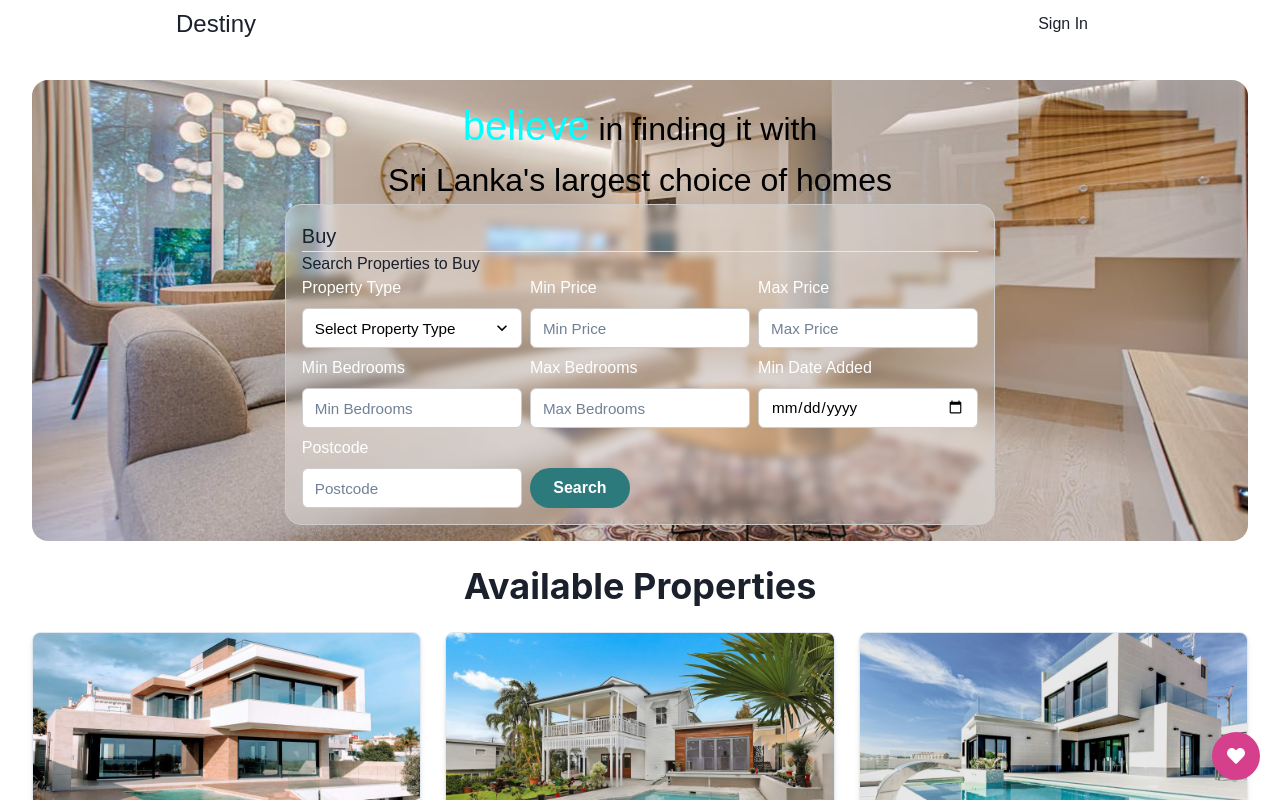
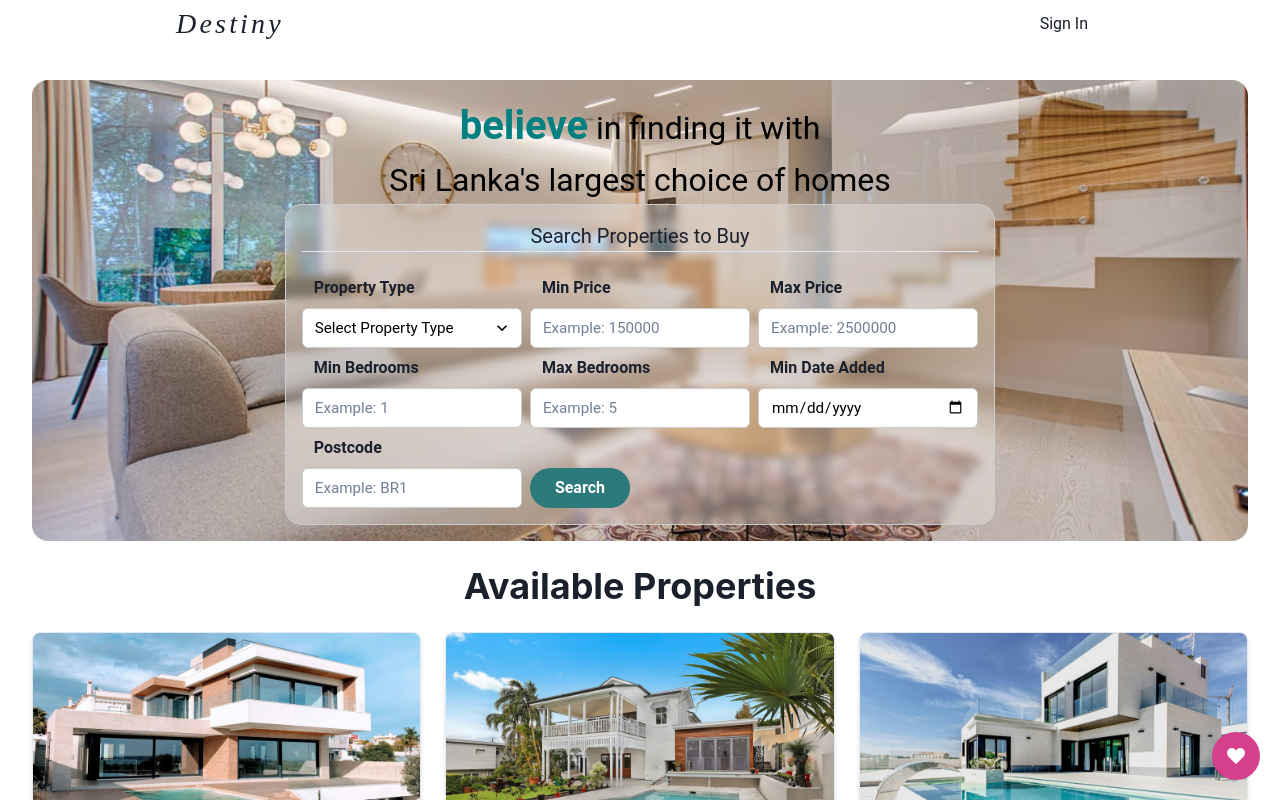
Before and after one commit to BashithR/my-estate-app, a React (Vite) app: page / in a window 1280 px wide. Shown: the top 800 px of the page. Built offline with nearby package versions, Linux system fonts and the light colour scheme.

Commit message:
feat: add floor plan image and update property JSON data

```diff
--- a/src/App.css
+++ b/src/App.css
@@ -1,6 +1,8 @@
+@import url("https://fonts.googleapis.com/css2?family=Roboto:ital,wght@0,100..900;1,100..900&display=swap");
+
 * {
   box-sizing: border-box;
-  font-family: sans-serif;
+  font-family: "Roboto", Helvetica, Arial, sans-serif;
 }
 
 main {
--- a/src/components/HomeSearch.css
+++ b/src/components/HomeSearch.css
@@ -29,7 +29,8 @@
 
 #specialText {
   font-size: 2.5rem;
-  color: aqua;
+  font-weight: bold;
+  color: teal;
 }
 
 /* Search Container */
@@ -44,6 +45,7 @@
 
 #BuyHeading {
   font-size: 1.25rem;
+  text-align: center;
   margin: 0;
 }
 
@@ -55,7 +57,7 @@
   gap: 0.5rem;
 }
 
-#searchBar {
+/* #searchBar {
   flex: 1;
   display: flex;
   align-items: center;
@@ -63,15 +65,15 @@
   border: 1px solid #ccc;
   border-radius: 0.5rem;
   padding: 0.5rem;
-}
+} */
 
-#searchBar img {
+/* #searchBar img {
   width: 1.5rem;
   height: auto;
   margin-right: 0.5rem;
-}
+} */
 
-#searchBar input {
+/* #searchBar input {
   flex: 1;
   border: none;
   outline: none;
@@ -90,7 +92,7 @@
 
 .searchBtn:hover {
   background-color: #0056b3;
-}
+} */
 
 #searchForm {
   display: grid;
@@ -99,10 +101,9 @@
   max-width: 1200px;
 }
 
-/* Gives full width*/
-#searchForm select {
+/* #searchForm select {
   grid-column: 1 / -1;
-}
+} */
 
 /* Input & select field styling */
 #searchForm input,
--- a/src/components/HomeSearch.jsx
+++ b/src/components/HomeSearch.jsx
@@ -44,13 +44,15 @@ function HomeSearch({ onSearch }) {
             <br /> Sri Lanka's largest choice of homes
           </p>
           <div className="searchContainer">
-            <p id="BuyHeading">Buy</p>
+            <p id="BuyHeading">Search Properties to Buy</p>
             <hr />
-            <p>Search Properties to Buy</p>
+            <br />
             <form id="searchForm" onSubmit={handleSubmit}>
-              {/* Property Type Dropdown */}{" "}
+              {/* Property Type Dropdown */}
               <FormControl>
-                <FormLabel color="white">Property Type</FormLabel>
+                <FormLabel fontWeight={"bold"} pl={3}>
+                  Property Type
+                </FormLabel>
                 <Select
                   placeholder="Select Property Type"
                   bg="white"
@@ -64,52 +66,62 @@ function HomeSearch({ onSearch }) {
               </FormControl>
               {/* Price Range Inputs */}
               <FormControl mt={{ base: 4, md: 0 }}>
-                <FormLabel color="white">Min Price</FormLabel>
+                <FormLabel fontWeight={"bold"} pl={3}>
+                  Min Price
+                </FormLabel>
                 <Input
                   type="number"
                   bg="white"
                   color="black"
                   value={minPrice}
                   onChange={(e) => setMinPrice(e.target.value)}
-                  placeholder="Min Price"
+                  placeholder="Example: 150000"
                 />
               </FormControl>
               <FormControl mt={{ base: 4, md: 0 }}>
-                <FormLabel color="white">Max Price</FormLabel>
+                <FormLabel fontWeight={"bold"} pl={3}>
+                  Max Price
+                </FormLabel>
                 <Input
                   type="number"
                   bg="white"
                   color="black"
                   onChange={(e) => setMaxPrice(e.target.value)}
-                  placeholder="Max Price"
+                  placeholder="Example: 2500000"
                 />
               </FormControl>
               {/* Bedrooms Range Inputs */}
               <FormControl>
-                <FormLabel color="white">Min Bedrooms</FormLabel>
+                <FormLabel fontWeight={"bold"} pl={3}>
+                  Min Bedrooms
+                </FormLabel>
                 <Input
                   type="number"
                   bg="white"
                   color="black"
                   value={minBedrooms}
                   onChange={(e) => setMinBedrooms(e.target.value)}
-                  placeholder="Min Bedrooms"
+                  placeholder="Example: 1"
                 />
               </FormControl>
               <FormControl mt={{ base: 4, md: 0 }}>
-                <FormLabel color="white">Max Bedrooms</FormLabel>
+                <FormLabel fontWeight={"bold"} pl={3}>
+                  Max Bedrooms
+                </FormLabel>
                 <Input
                   type="number"
                   bg="white"
                   color="black"
                   value={maxBedrooms}
                   onChange={(e) => setMaxBedrooms(e.target.value)}
-                  placeholder="Max Bedrooms"
+                  placeholder="Example: 5"
                 />
               </FormControl>
               {/* Date Added */}
               <FormControl>
-                <FormLabel color="white">Min Date Added</FormLabel>
+                <FormLabel fontWeight={"bold"} pl={3}>
+                  Min Date Added
+                </FormLabel>
                 <Input
                   type="date"
                   bg="white"
@@ -121,14 +133,16 @@ function HomeSearch({ onSearch }) {
               </FormControl>
               {/* Postcode Input */}
               <FormControl mt={{ base: 4, md: 0 }}>
-                <FormLabel color="white">Postcode</FormLabel>
+                <FormLabel fontWeight={"bold"} pl={3}>
+                  Postcode
+                </FormLabel>
                 <Input
                   bg="white"
                   color="black"
                   name="postcode"
                   value={postcode}
                   onChange={(e) => setPostcode(e.target.value)}
-                  placeholder="Postcode"
+                  placeholder="Example: BR1"
                 />
               </FormControl>
               {/* Submit Button */}
--- a/src/components/NavBar.css
+++ b/src/components/NavBar.css
@@ -1,3 +1,5 @@
+@import url("https://fonts.googleapis.com/css2?family=Bonheur+Royale&display=swap");
+
 .header {
   width: 80%;
   margin: 0 auto;
@@ -9,7 +11,11 @@
 }
 
 .logoText {
-  font-size: 1.5rem;
+  font-size: 1.75rem;
+  font-family: "Bonheur Royale" !important;
+  font-weight: 400;
+  letter-spacing: 0.2rem;
+  font-style: italic;
 }
 
 .signInBtn {
--- a/src/data/properties.json
+++ b/src/data/properties.json
@@ -21,6 +21,7 @@
         "/prop1/Thumbnail.jpg"
       ],
       "url": "properties/prop1.html",
+      "floorPlan": "/FloorPlan.png",
       "added": {
         "month": "October",
         "day": 12,
@@ -48,6 +49,7 @@
         "/prop2/Thumbnail.jpg"
       ],
       "url": "properties/prop2.html",
+      "floorPlan": "/FloorPlan.png",
       "added": {
         "month": "September",
         "day": 14,
@@ -76,6 +78,7 @@
         "/prop3/Thumbnail.jpg"
       ],
       "url": "properties/prop3.html",
+      "floorPlan": "/FloorPlan.png",
       "added": {
         "month": "November",
         "day": 3,
@@ -103,6 +106,7 @@
         "/prop4/Thumbnail.jpg"
       ],
       "url": "properties/prop4.html",
+      "floorPlan": "/FloorPlan.png",
       "added": {
         "month": "August",
         "day": 21,
@@ -130,6 +134,7 @@
         "/prop5/Thumbnail.jpg"
       ],
       "url": "properties/prop5.html",
+      "floorPlan": "/FloorPlan.png",
       "added": {
         "month": "July",
         "day": 9,
@@ -157,6 +162,7 @@
         "/prop6/Thumbnail.jpg"
       ],
       "url": "properties/prop6.html",
+      "floorPlan": "/FloorPlan.png",
       "added": {
         "month": "October",
         "day": 28,
@@ -184,6 +190,7 @@
         "/prop7/Thumbnail.jpg"
       ],
       "url": "properties/prop7.html",
+      "floorPlan": "/FloorPlan.png",
       "added": {
         "month": "December",
         "day": 5,
```
Also changed, not shown: public/FloorPlan.png (added).
